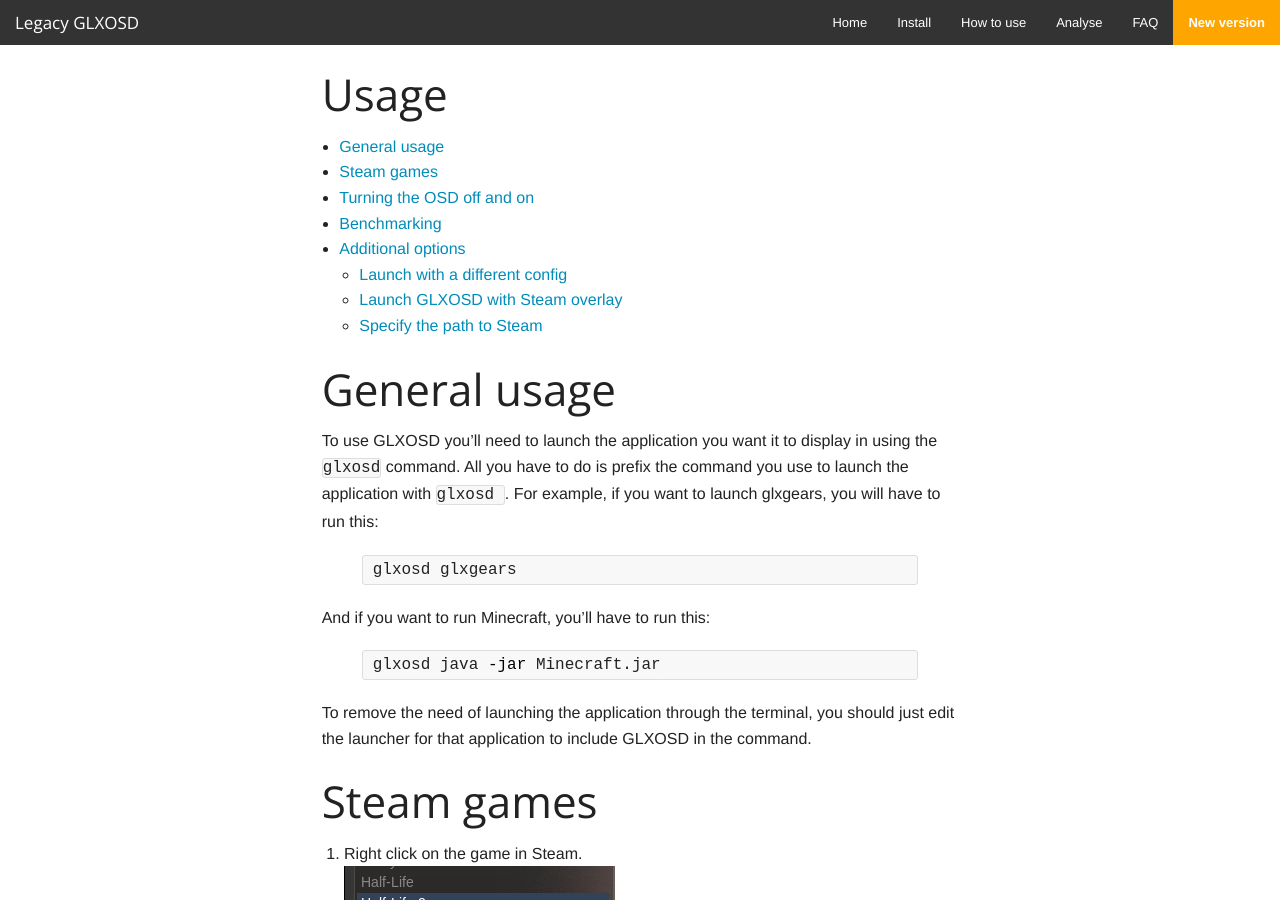
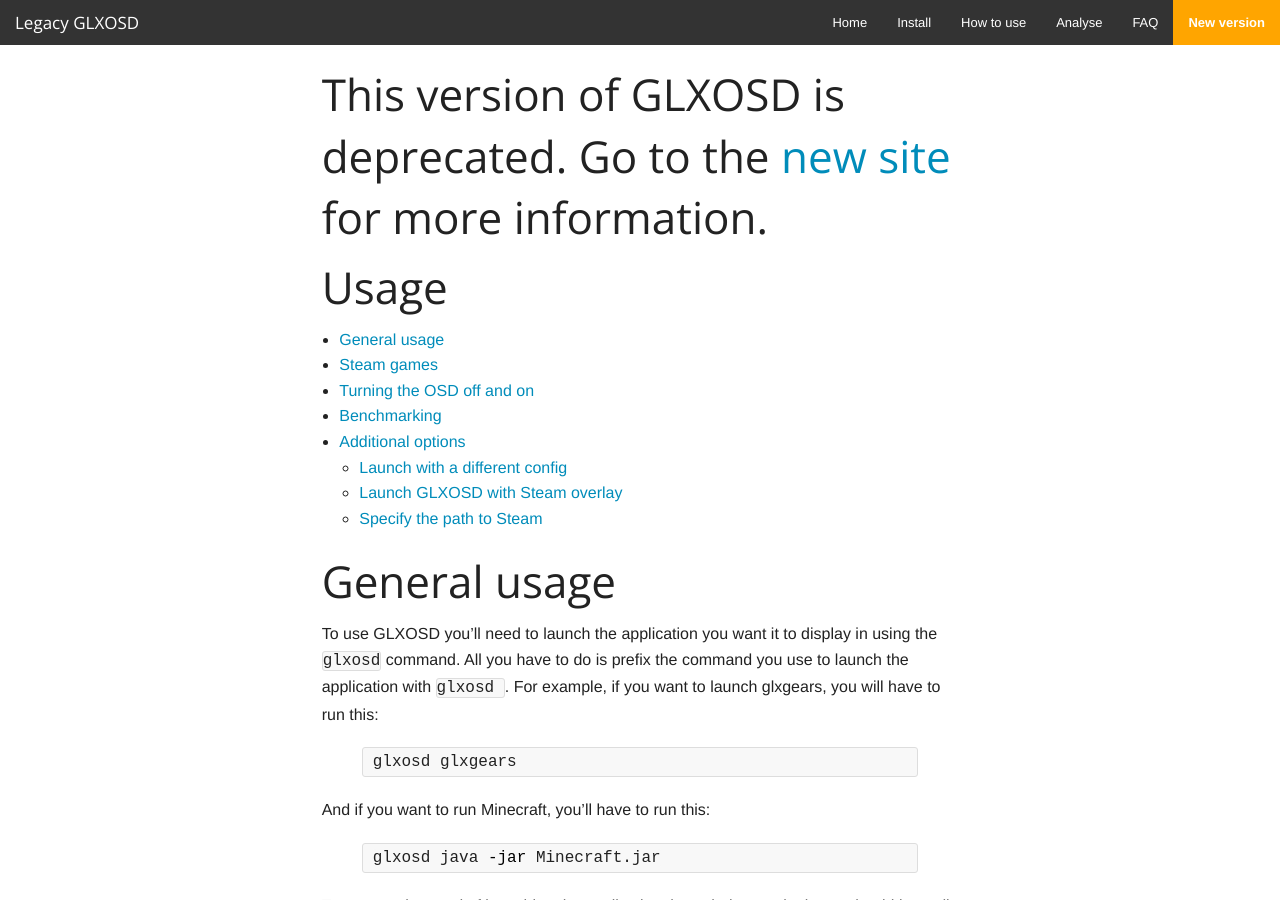
Before and after one commit to nickguletskii/GLXOSD, a Jekyll site: the page built from usage.md, in a window 1280 px wide and 900 px high. Built offline with Jekyll 4.4.1, drawn with Linux system fonts in a browser that asks for light colours.

Commit message:
Add warning to the default layout

```diff
--- a/_layouts/default.html
+++ b/_layouts/default.html
@@ -10,6 +10,8 @@
 	</br>
 	<div class="row">
 		<div class="large-8 large-centered columns">
+			<h1>This version of GLXOSD is deprecated. Go to the <a href="https://glxosd.nickguletskii.com/">new site</a> for more information.</h1>
+
 			<main>
 				<h1>{{ page.title }}</h1>
 				{{ content }}
```
